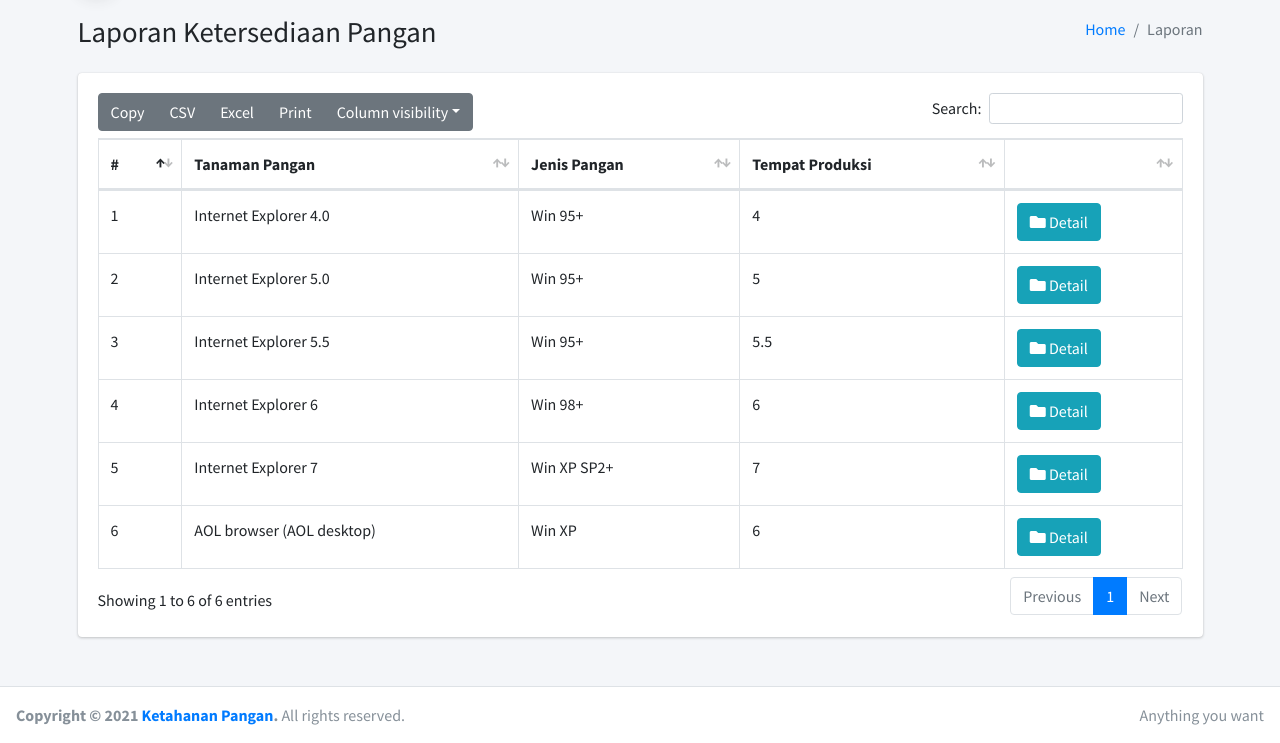
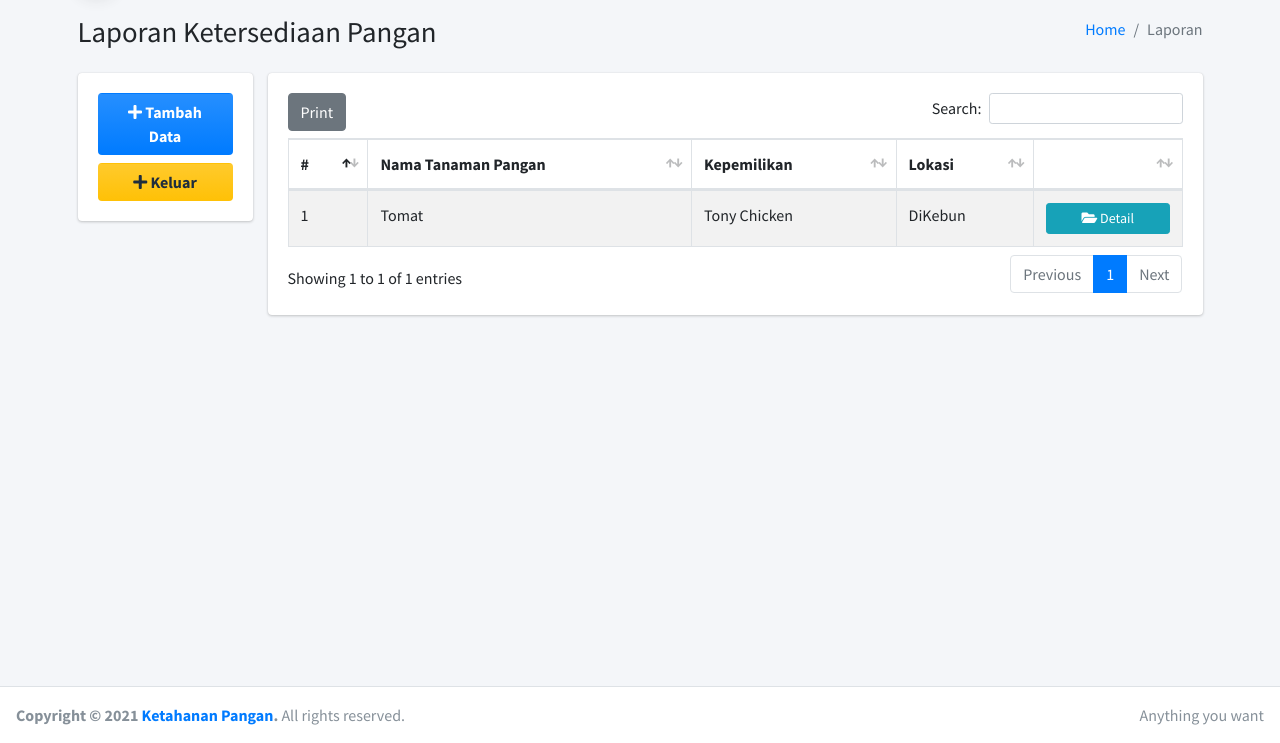
Before and after one commit to riskarispianti/sikp, a CodeIgniter 4 app: template app/Views/laporan_pangan/data_pangan.php in a window 1280 px wide. Shown: the part 57-800 px from the top of the page. Run offline with PHP 8.4 and a stand-in for CodeIgniter, Linux system fonts and the light colour scheme; the template is opened without the code that fills it, so the values that code supplies are empty; some libraries are stand-ins or nearby versions.

Commit message:
menambahkan tombol tambah dan keluar pada data pangan

```diff
--- a/app/Views/laporan_pangan/data_pangan.php
+++ b/app/Views/laporan_pangan/data_pangan.php
@@ -10,6 +10,7 @@
       <div class="row mb-2">
         <div class="col-sm-6">
           <h1 class="m-0">Laporan Ketersediaan Pangan</small></h1>
+
         </div><!-- /.col -->
         <div class="col-sm-6">
           <ol class="breadcrumb float-sm-right">
@@ -25,83 +26,43 @@
   <section class="content">
     <div class="container">
       <div class="row">
-        <div class="col-12">
+        <div class="col-2">
           <div class="card">
-            <!-- /.card-header -->
             <div class="card-body">
-              <table id="example1" class="table table-bordered table-hover">
+              <a href="/tanaman/tambah" type="button" class="btn btn-block bg-gradient-primary">
+                <i class=" fas fa-plus"></i> <strong>Tambah Data</strong>
+              </a>
+              <a href="/dashboard" type="button" class="btn btn-block bg-gradient-warning">
+                <i class=" fas fa-plus"></i> <strong>Keluar</strong>
+              </a>
+            </div>
+          </div>
+        </div>
+        <div class="col-10">
+          <div class="card">
+            <div class="card-body">
+              <table id="example1" class="table table-bordered table-striped">
                 <thead>
                   <tr>
                     <th>#</th>
-                    <th>Tanaman Pangan</th>
-                    <th>Jenis Pangan</th>
-                    <th>Tempat Produksi</th>
-                    <th> </th>
+                    <th>Nama Tanaman Pangan</th>
+                    <th>Kepemilikan</th>
+                    <th>Lokasi</th>
+                    <th></th>
                   </tr>
                 </thead>
                 <tbody>
                   <tr>
                     <td>1</td>
-                    <td>Internet
-                      Explorer 4.0
-                    </td>
-                    <td>Win 95+</td>
-                    <td> 4</td>
+                    <td>Tomat</td>
+                    <td>Tony Chicken</td>
+                    <td>DiKebun</td>
                     <td>
-                      <a href="/laporan/detail" class="btn btn-info"><i class="fas fa-folder"></i> Detail</a>
+                      <a href="/laporan/detail" class="btn btn-block btn-info btn-sm" type="button">
+                        <i class="fa fa-folder-open"></i> Detail</a>
                     </td>
                   </tr>
-                  <tr>
-                    <td>2</td>
-                    <td>Internet
-                      Explorer 5.0
-                    </td>
-                    <td>Win 95+</td>
-                    <td>5</td>
-                    <td>
-                      <a href="/laporan/detail" class="btn btn-info"><i class="fas fa-folder"></i> Detail</a>
-                    </td>
-                  </tr>
-                  <tr>
-                    <td>3</td>
-                    <td>Internet
-                      Explorer 5.5
-                    </td>
-                    <td>Win 95+</td>
-                    <td>5.5</td>
-                    <td>
-                      <a href="/laporan/detail" class="btn btn-info"><i class="fas fa-folder"></i> Detail</a>
-                    </td>
-                  </tr>
-                  <tr>
-                    <td>4</td>
-                    <td>Internet
-                      Explorer 6
-                    </td>
-                    <td>Win 98+</td>
-                    <td>6</td>
-                    <td>
-                      <a href="/laporan/detail" class="btn btn-info"><i class="fas fa-folder"></i> Detail</a>
-                    </td>
-                  </tr>
-                  <tr>
-                    <td>5</td>
-                    <td>Internet Explorer 7</td>
-                    <td>Win XP SP2+</td>
-                    <td>7</td>
-                    <td>
-                      <a href="/laporan/detail" class="btn btn-info"><i class="fas fa-folder"></i> Detail</a>
-                    </td>
-                  </tr>
-                  <tr>
-                    <td>6</td>
-                    <td>AOL browser (AOL desktop)</td>
-                    <td>Win XP</td>
-                    <td>6</td>
-                    <td>
-                      <a href="/laporan/detail" class="btn btn-info"><i class="fas fa-folder"></i> Detail</a>
-                    </td>
-                  </tr>
+
                 </tbody>
               </table>
             </div>
--- a/app/Views/layout/template.php
+++ b/app/Views/layout/template.php
@@ -59,7 +59,6 @@ scratch. This page gets rid of all links and provides the needed markup only.
   <script src="/plugins/pdfmake/vfs_fonts.js"></script>
   <script src="/plugins/datatables-buttons/js/buttons.html5.min.js"></script>
   <script src="/plugins/datatables-buttons/js/buttons.print.min.js"></script>
-  <script src="/plugins/datatables-buttons/js/buttons.colVis.min.js"></script>
   <!-- AdminLTE App -->
   <script src="/dist/js/adminlte.min.js"></script>
   <!-- AdminLTE for demo purposes -->
@@ -70,7 +69,7 @@ scratch. This page gets rid of all links and provides the needed markup only.
         "responsive": true,
         "lengthChange": false,
         "autoWidth": false,
-        "buttons": ["copy", "csv", "excel", "pdf", "print", "colvis"]
+        "buttons": ["pdf", "print"]
       }).buttons().container().appendTo('#example1_wrapper .col-md-6:eq(0)');
       $('#example2').DataTable({
         "paging": true,
```
